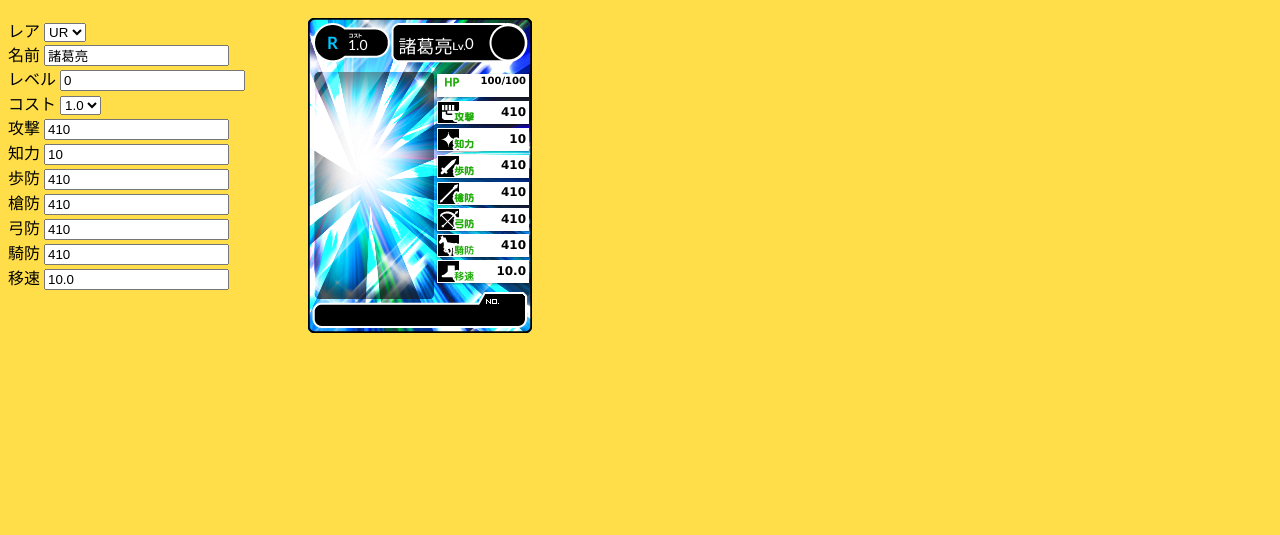
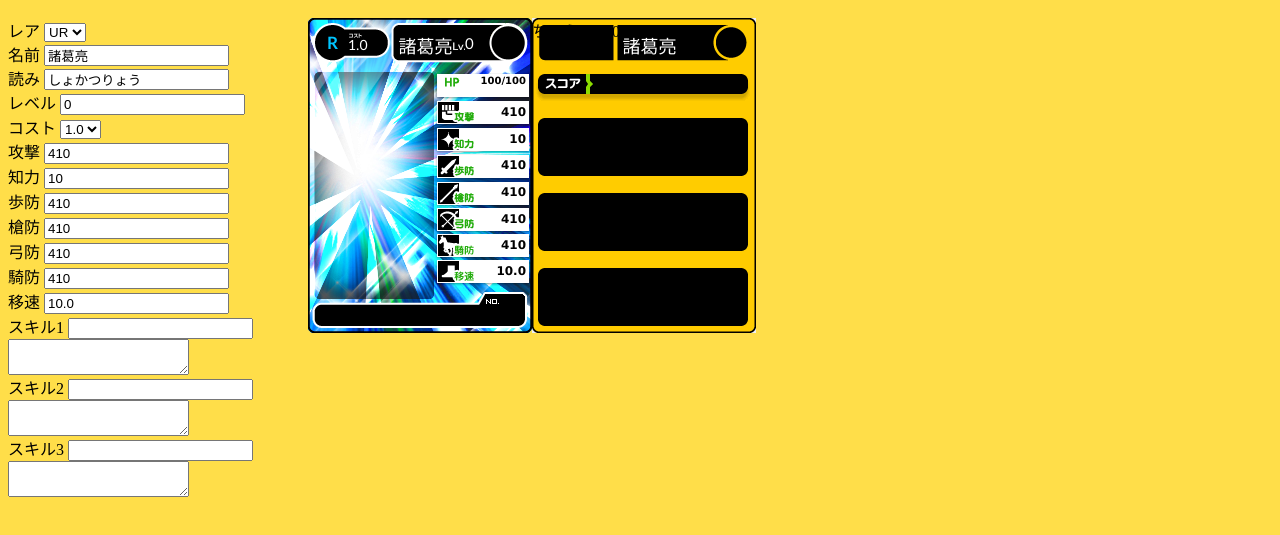
Before and after one commit to myu25/busyo-maker, a plain HTML site: page index.html in a window 1280 px wide. Shown: the part 57-592 px from the top of the page. Drawn offline with nearby package versions, Linux system fonts and the light colour scheme.

Commit message:
card back

```diff
--- a/index.html
+++ b/index.html
@@ -25,6 +25,10 @@
 			<div>
 				<label>名前</label>
 				<input type="text" name="name" value="諸葛亮" id="name" />
+			</div>
+			<div>
+				<label>読み</label>
+				<input type="text" name="name2" value="しょかつりょう" id="name2" />
 			</div>
 			<div>
 				<label>レベル</label>
@@ -71,6 +75,22 @@
 				<label>移速</label>
 				<input type="text" value="10.0" id="speed"/>
 			</div>
+
+			<div>
+				<label>スキル1</label>
+				<input type="text" value="" id="skillName1" /><br />
+				<textarea id="skill1"></textarea>
+			</div>
+			<div>
+				<label>スキル2</label>
+				<input type="text" value="" id="skillName2" /><br />
+				<textarea id="skill2"></textarea>
+			</div>
+			<div>
+				<label>スキル3</label>
+				<input type="text" value="" id="skillName3" /><br />
+				<textarea id="skill3"></textarea>
+			</div>
 		</form>
 	</div>
 
@@ -94,6 +114,19 @@
 				<span class="status_speed">235</span>
 			</div>
 		</div>
+		<div id="card-back" class="card-back">
+			<span class="name">張飛</span>
+			<span class="name2">ちょうひ</span>
+			<span class="country"></span>
+			<span class="score">0</span>
+			<span class="score">0</span>
+			<span class="skillName1"></span>
+			<div class="skill1"></div>
+			<span class="skillName2"></span>
+			<div class="skill2"></div>
+			<span class="skillName3"></span>
+			<div class="skill3"></div>
+		</div>
 	</div>
 </div>
 </body>
--- a/maker.js
+++ b/maker.js
@@ -41,6 +41,24 @@
 			jQuery(".status_speed").text(jQuery(this).val());
 		});
 
+		jQuery("#skillName1").change(function() {
+			jQuery(".skillName1").text(jQuery(this).val());
+		});
+		jQuery("#skill1").change(function() {
+			jQuery(".skill1").text(jQuery(this).val());
+		});
+		jQuery("#skillName2").change(function() {
+			jQuery(".skillName2").text(jQuery(this).val());
+		});
+		jQuery("#skill2").change(function() {
+			jQuery(".skill2").text(jQuery(this).val());
+		});
+		jQuery("#skill3").change(function() {
+			jQuery(".skill3").text(jQuery(this).val());
+		});
+		jQuery("#skillName3").change(function() {
+			jQuery(".skillName3").text(jQuery(this).val());
+		});
 
 		jQuery("#rarerity").change();
 		jQuery("#name").change();
@@ -53,5 +71,11 @@
 		jQuery("#wdef").change();
 		jQuery("#rdef").change();
 		jQuery("#speed").change();
+		jQuery("#skillName1").change();
+		jQuery("#skill1").change();
+		jQuery("#skillName2").change();
+		jQuery("#skill2").change();
+		jQuery("#skillName3").change();
+		jQuery("#skill3").change();
 	});
 })();
--- a/style.css
+++ b/style.css
@@ -12,7 +12,8 @@ body {
 }
 
 .right {
-	width: 600px;
+	text-align: left;
+	width: 448px;
 }
 
 .status_rarerity_ur {
@@ -33,10 +34,12 @@ body {
 }
 
 .card {
+	float: left;
 	display: block;
-	position: absolute;
+	position: relative;
 	width: 224px;
 	height: 315px;
+	z-index: 1;
 }
 
 .status {
@@ -211,3 +214,98 @@ div.status {
 .soltype, .cardno {
 	display: none;
 }
+
+.card-back {
+	right: 0;
+	float: left;
+	margin: 0 auto;
+	background: url(./img/card/common/bg_cardback.gif) no-repeat left top;
+	width: 224px;
+	height: 315px;
+	position: relative;
+	z-index: 0;
+}
+
+.skillName1 {
+	position: absolute;
+	font-weight: bold;
+	display: block;
+	top: 84px;
+	right: 10px;
+	width: 200px;
+	height: 46px;
+	font-size: 12px;
+	font-family: "Trebuchet MS",Trebuchet,Verdana,Helvetica,Arial,sans-serif;
+	color: black;
+	z-index: 21;
+}
+
+.skill1 {
+	position: absolute;
+	top: 103px;
+	right: 10px;
+	width: 200px;
+	height: 46px;
+	font-size: 12px;
+	line-height: 17px;
+	font-weight: normal;
+	font-family: "Trebuchet MS",Trebuchet,Verdana,Helvetica,Arial,sans-serif;
+	color: white;
+	z-index: 22;
+}
+
+.skillName2 {
+	position: absolute;
+	font-weight: bold;
+	display: block;
+	top: 159px;
+	right: 10px;
+	width: 200px;
+	height: 46px;
+	font-size: 12px;
+	font-family: "Trebuchet MS",Trebuchet,Verdana,Helvetica,Arial,sans-serif;
+	color: black;
+	z-index: 21;
+}
+
+.skill2 {
+	position: absolute;
+	top: 178px;
+	right: 10px;
+	width: 200px;
+	height: 46px;
+	font-size: 12px;
+	line-height: 17px;
+	font-weight: normal;
+	font-family: "Trebuchet MS",Trebuchet,Verdana,Helvetica,Arial,sans-serif;
+	color: white;
+	z-index: 22;
+}
+
+.skillName3 {
+	position: absolute;
+	font-weight: bold;
+	display: block;
+	top: 234px;
+	right: 10px;
+	width: 200px;
+	height: 46px;
+	font-size: 12px;
+	font-family: "Trebuchet MS",Trebuchet,Verdana,Helvetica,Arial,sans-serif;
+	color: black;
+	z-index: 21;
+}
+
+.skill3 {
+	position: absolute;
+	top: 253px;
+	right: 10px;
+	width: 200px;
+	height: 46px;
+	font-size: 12px;
+	line-height: 17px;
+	font-weight: normal;
+	font-family: "Trebuchet MS",Trebuchet,Verdana,Helvetica,Arial,sans-serif;
+	color: white;
+	z-index: 22;
+}
```
Also changed, not shown: img/card/common/bg_cardback.gif (added).
